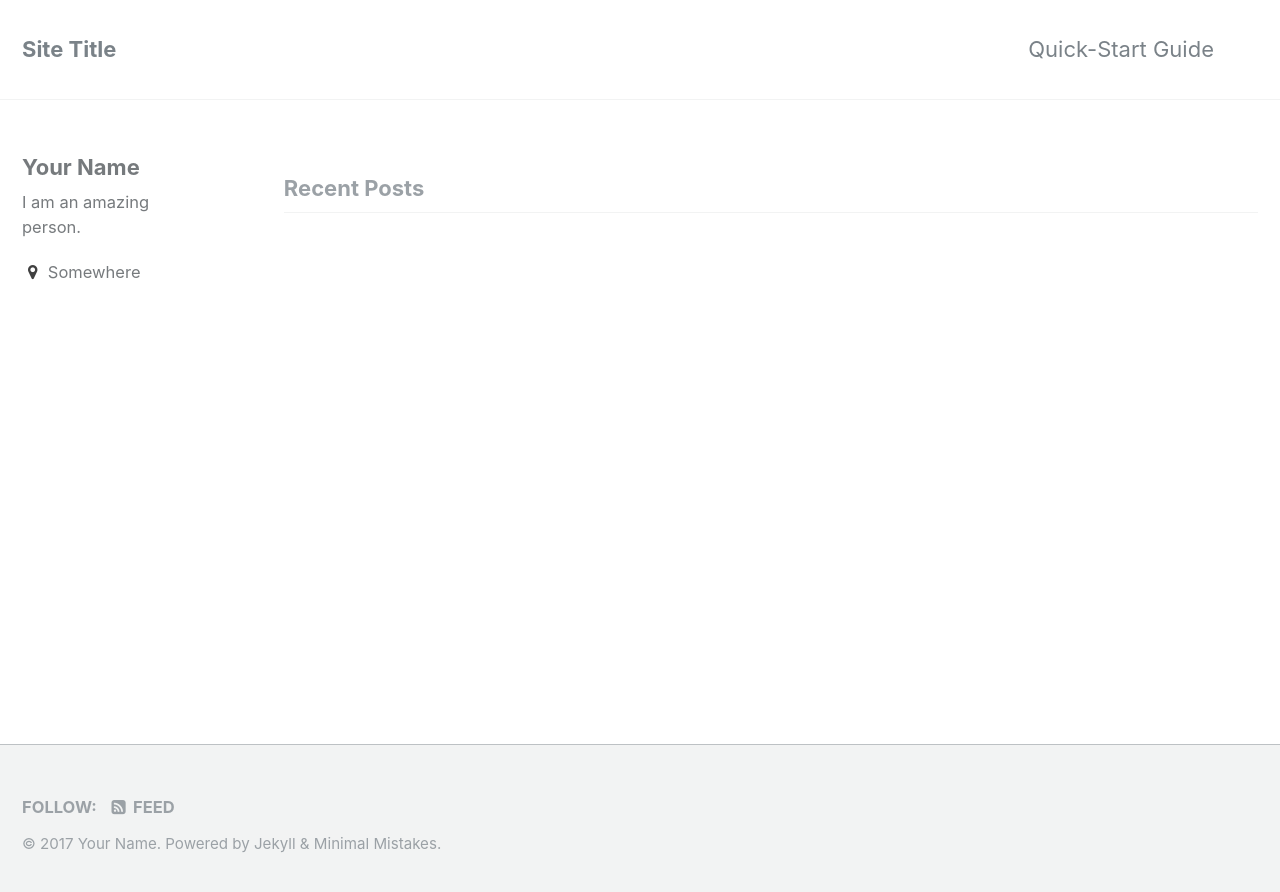
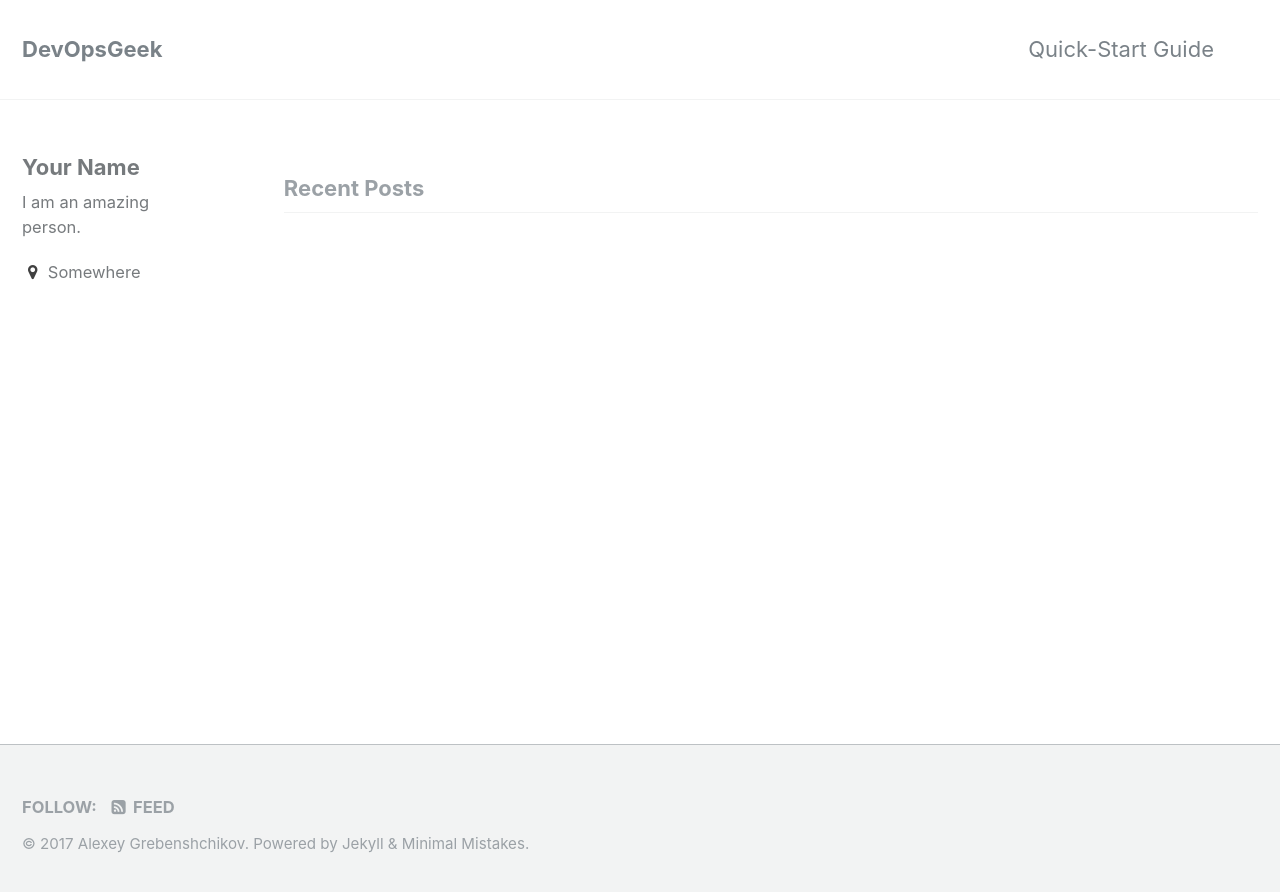
Before and after one commit to LiveStalker/devopsgeek, a Jekyll site: the page built from index.html, in a window 1280 px wide. Shown: the top 892 px of the page. Built offline with Jekyll 4.4.1, drawn with Linux system fonts in a browser that asks for light colours; the list of posts is cut into pages by our own code.

Commit message:
change config

```diff
--- a/_config.yml
+++ b/_config.yml
@@ -7,13 +7,13 @@
 
 # Site Settings
 locale                   : "en"
-title                    : "Site Title"
+title                    : "DevOpsGeek"
 title_separator          : "-"
-name                     : "Your Name"
-description              : "An amazing website."
-url                      : # the base hostname & protocol for your site e.g. "https://mmistakes.github.io"
+name                     : "Alexey Grebenshchikov"
+description              : ""
+url                      : "https://livestalker.github.io"
 baseurl                  : # the subpath of your site, e.g. "/blog"
-repository               : # GitHub username/repo-name e.g. "mmistakes/minimal-mistakes"
+repository               : "LiveStalker/livestalker.github.io"
 teaser                   : # path of fallback teaser image, e.g. "/assets/images/500x300.png"
 # breadcrumbs            : false # true, false (default)
 words_per_minute         : 200
```
